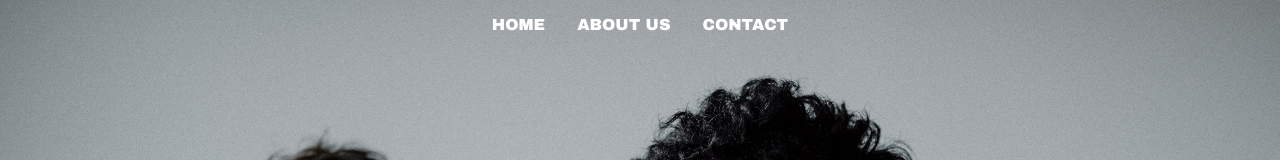
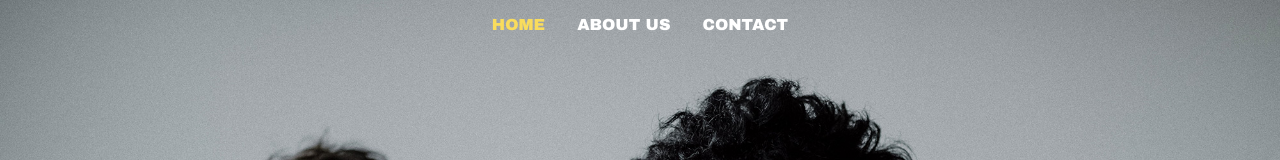
Before and after one commit to Ikacper/Recruitment-Task---Neurosys, a React (Create React App) app: page / in a window 1280 px wide. Shown: the top 160 px of the page. Built offline with nearby package versions, Linux system fonts and the light colour scheme.

Commit message:
added activate class in navlink

```diff
--- a/src/components/Navbar/Navbar.jsx
+++ b/src/components/Navbar/Navbar.jsx
@@ -6,19 +6,13 @@ function Navbar() {
   return (
     <ul className={styles.navLinks}>
       <NavLink exact to='/' activeClassName={styles.selected}>
-        <div className={styles.link}>
            home
-        </div>
       </NavLink>
       <NavLink to='/about' activeClassName={styles.selected}>
-        <div className={styles.link}>
           about us
-        </div>
       </NavLink>
       <NavLink to='/contact' activeClassName={styles.selected}>
-        <div className={styles.link}>
           contact
-        </div>
       </NavLink>
     </ul>
   )
--- a/src/components/Navbar/Navbar.module.css
+++ b/src/components/Navbar/Navbar.module.css
@@ -6,10 +6,11 @@
 
 .navLinks a {
   text-decoration: none;
-}
-
-.link {
   padding: 1rem;
   text-transform: uppercase;
   color: #fff;
 }
+
+ul > .selected {
+  color: #f9dc5c;
+}
```
Also changed, not shown: src/App.css (deleted).
